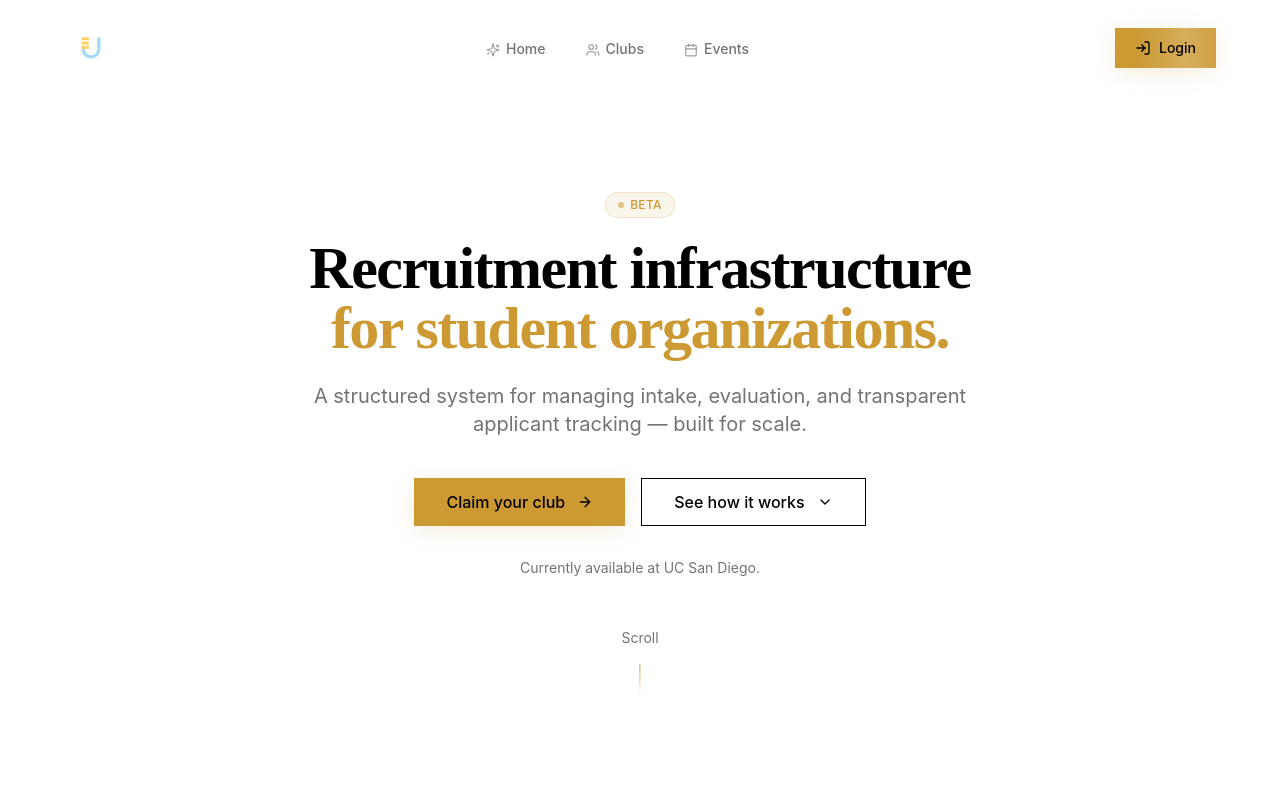
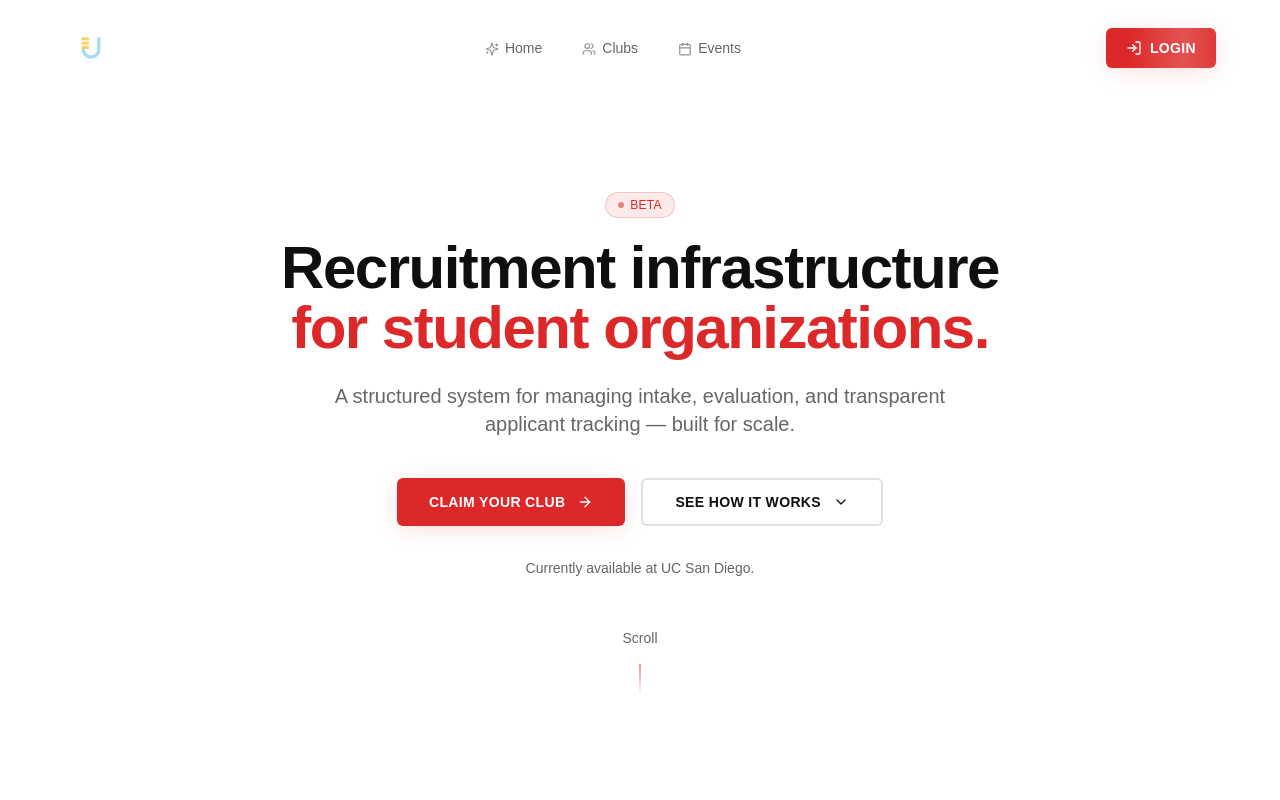
Before and after one commit to jadenrones2-blip/unicircle-connect, a React (Vite) app: page / in a window 1280 px wide. Shown: the top 800 px of the page. Built offline with nearby package versions, Linux system fonts and the light colour scheme.

Commit message:
Porsche-inspired design

```diff
--- a/src/components/ui/button.tsx
+++ b/src/components/ui/button.tsx
@@ -5,24 +5,24 @@ import { cva, type VariantProps } from "class-variance-authority";
 import { cn } from "@/lib/utils";
 
 const buttonVariants = cva(
-  "inline-flex items-center justify-center gap-2 whitespace-nowrap rounded-md text-sm font-medium ring-offset-background transition-all duration-300 focus-visible:outline-none focus-visible:ring-2 focus-visible:ring-ring focus-visible:ring-offset-2 disabled:pointer-events-none disabled:opacity-50 [&_svg]:pointer-events-none [&_svg]:size-4 [&_svg]:shrink-0 font-body",
+  "inline-flex items-center justify-center gap-2 whitespace-nowrap rounded-md text-sm font-semibold tracking-wide ring-offset-background transition-all duration-200 focus-visible:outline-none focus-visible:ring-2 focus-visible:ring-ring focus-visible:ring-offset-2 disabled:pointer-events-none disabled:opacity-50 [&_svg]:pointer-events-none [&_svg]:size-4 [&_svg]:shrink-0 font-body uppercase",
   {
     variants: {
       variant: {
         default: "bg-primary text-primary-foreground hover:bg-primary/90 active:scale-[0.98]",
         destructive: "bg-destructive text-destructive-foreground hover:bg-destructive/90",
-        outline: "border border-border bg-transparent text-foreground hover:border-gold hover:text-gold",
+        outline: "border-2 border-border bg-transparent text-foreground hover:border-gold hover:text-gold",
         secondary: "bg-secondary text-secondary-foreground hover:bg-muted",
         ghost: "hover:bg-secondary hover:text-foreground",
-        link: "text-foreground underline-offset-4 hover:underline",
-        gold: "bg-gold text-primary hover:bg-gold-dark active:scale-[0.98] shadow-gold",
-        premium: "bg-primary text-primary-foreground border border-gold/20 hover:border-gold/50 hover:shadow-gold active:scale-[0.98]",
+        link: "text-foreground underline-offset-4 hover:underline normal-case tracking-normal",
+        gold: "bg-gold text-white hover:bg-gold-dark active:scale-[0.98] shadow-gold",
+        premium: "bg-primary text-primary-foreground border-2 border-gold/30 hover:border-gold/60 hover:shadow-gold active:scale-[0.98]",
       },
       size: {
         default: "h-10 px-5 py-2",
         sm: "h-9 rounded-md px-4 text-xs",
-        lg: "h-12 rounded-md px-8 text-base",
-        xl: "h-14 rounded-md px-10 text-base",
+        lg: "h-12 rounded-md px-8 text-sm",
+        xl: "h-14 rounded-md px-10 text-sm",
         icon: "h-10 w-10",
       },
     },
--- a/src/index.css
+++ b/src/index.css
@@ -2,147 +2,145 @@
 @tailwind components;
 @tailwind utilities;
 
-@import url('https://fonts.googleapis.com/css2?family=Playfair+Display:wght@400;500;600;700&family=Inter:wght@300;400;500;600;700&display=swap');
+@import url("https://fonts.googleapis.com/css2?family=DM+Sans:ital,opsz,wght@0,9..40,100..1000;1,9..40,100..1000&display=swap");
 
-@import url("https://fonts.googleapis.com/css2?family=Space+Grotesk:wght@300;400;500;600;700&display=swap");
+@import url("https://fonts.googleapis.com/css2?family=Outfit:wght@100..900&display=swap");
 
-@import url("https://fonts.googleapis.com/css2?family=Lora:wght@400;500;600;700&display=swap");
-
-@import url("https://fonts.googleapis.com/css2?family=Space+Mono:ital,wght@0,400;0,700;1,400;1,700&display=swap");
+@import url("https://fonts.googleapis.com/css2?family=JetBrains+Mono:ital,wght@0,100..800;1,100..800&display=swap");
 
 @layer base {
   :root {
     --background: 0 0% 100%;
-    --foreground: 0 0% 0%;
+    --foreground: 0 0% 6%;
 
     --card: 0 0% 100%;
-    --card-foreground: 0 0% 0%;
+    --card-foreground: 0 0% 6%;
 
     --popover: 0 0% 100%;
-    --popover-foreground: 0 0% 0%;
+    --popover-foreground: 0 0% 6%;
 
-    --primary: 0 0% 0%;
+    --primary: 0 0% 6%;
     --primary-foreground: 0 0% 100%;
 
     --secondary: 0 0% 96%;
-    --secondary-foreground: 0 0% 0%;
+    --secondary-foreground: 0 0% 6%;
 
-    --muted: 0 0% 96%;
-    --muted-foreground: 0 0% 45%;
+    --muted: 0 0% 95%;
+    --muted-foreground: 0 0% 40%;
 
-    --accent: 0 0% 90%;
-    --accent-foreground: 0 0% 0%;
+    --accent: 0 0% 93%;
+    --accent-foreground: 0 0% 6%;
 
-    --destructive: 0 84% 60%;
-    --destructive-foreground: 0 0% 98%;
+    --destructive: 0 72% 51%;
+    --destructive-foreground: 0 0% 100%;
 
-    --border: 0 0% 0%;
-    --input: 0 0% 0%;
-    --ring: 0 0% 0%;
+    --border: 0 0% 88%;
+    --input: 0 0% 88%;
+    --ring: 0 72% 51%;
 
-    --radius: 0rem;
+    --radius: 0.5rem;
 
-    /* Premium tokens */
-    --gold: 40 60% 50%;
-    --gold-light: 40 50% 65%;
-    --gold-dark: 40 70% 40%;
-    --navy: 220 25% 12%;
-    --navy-light: 220 20% 20%;
-    --charcoal: 220 15% 25%;
+    /* Porsche Racing Tokens */
+    --gold: 0 72% 51%;
+    --gold-light: 0 72% 60%;
+    --gold-dark: 0 72% 42%;
+    --navy: 0 0% 10%;
+    --navy-light: 0 0% 18%;
+    --charcoal: 0 0% 22%;
 
-    --shadow-sm: 3px 3px 0px 0px #000000;
-    --shadow-md: 8px 8px 0px 0px #000000;
-    --shadow-lg: 12px 12px 0px 0px #000000;
-    --shadow-gold: 0 4px 24px -4px hsl(40 60% 50% / 0.25);
+    --shadow-sm: 0 1px 3px 0 hsl(0 0% 0% / 0.06), 0 1px 2px -1px hsl(0 0% 0% / 0.06);
+    --shadow-md: 0 4px 6px -1px hsl(0 0% 0% / 0.08), 0 2px 4px -2px hsl(0 0% 0% / 0.06);
+    --shadow-lg: 0 10px 15px -3px hsl(0 0% 0% / 0.08), 0 4px 6px -4px hsl(0 0% 0% / 0.06);
+    --shadow-gold: 0 4px 24px -4px hsl(0 72% 51% / 0.2);
 
-    --font-display: 'Playfair Display', serif;
-    --font-body: 'Inter', sans-serif;
+    --font-display: 'Outfit', sans-serif;
+    --font-body: 'DM Sans', sans-serif;
 
     --sidebar-background: 0 0% 98%;
-    --sidebar-foreground: 0 0% 0%;
-    --sidebar-primary: 0 0% 0%;
+    --sidebar-foreground: 0 0% 6%;
+    --sidebar-primary: 0 0% 6%;
     --sidebar-primary-foreground: 0 0% 100%;
-    --sidebar-accent: 0 0% 90%;
-    --sidebar-accent-foreground: 0 0% 0%;
-    --sidebar-border: 0 0% 0%;
-    --sidebar-ring: 0 0% 0%;
-    --chart-1: 12 76% 61%;
+    --sidebar-accent: 0 0% 93%;
+    --sidebar-accent-foreground: 0 0% 6%;
+    --sidebar-border: 0 0% 88%;
+    --sidebar-ring: 0 72% 51%;
+    --chart-1: 0 72% 51%;
     --chart-2: 173 58% 39%;
     --chart-3: 197 37% 24%;
     --chart-4: 43 74% 66%;
     --chart-5: 27 87% 67%;
     --sidebar: 0 0% 98%;
-    --font-sans: 'Space Grotesk', ui-sans-serif, system-ui, -apple-system, BlinkMacSystemFont, 'Segoe UI', Roboto, 'Helvetica Neue', Arial, 'Noto Sans', sans-serif;
+    --font-sans: 'DM Sans', ui-sans-serif, system-ui, -apple-system, BlinkMacSystemFont, 'Segoe UI', Roboto, 'Helvetica Neue', Arial, 'Noto Sans', sans-serif;
     --font-serif: ui-serif, Georgia, Cambria, 'Times New Roman', Times, serif;
-    --font-mono: 'Space Mono', ui-monospace, SFMono-Regular, Menlo, Monaco, Consolas, 'Liberation Mono', 'Courier New', monospace;
-    --shadow-2xs: 1px 1px 0px 0px #000000;
-    --shadow-xs: 2px 2px 0px 0px #000000;
-    --shadow: 5px 5px 0px 0px #000000;
-    --shadow-xl: 16px 16px 0px 0px #000000;
-    --shadow-2xl: 24px 24px 0px 0px #000000;
+    --font-mono: 'JetBrains Mono', ui-monospace, SFMono-Regular, Menlo, Monaco, Consolas, 'Liberation Mono', 'Courier New', monospace;
+    --shadow-2xs: 0 1px 2px 0 hsl(0 0% 0% / 0.03);
+    --shadow-xs: 0 1px 2px 0 hsl(0 0% 0% / 0.05);
+    --shadow: 0 1px 3px 0 hsl(0 0% 0% / 0.1), 0 1px 2px -1px hsl(0 0% 0% / 0.1);
+    --shadow-xl: 0 20px 25px -5px hsl(0 0% 0% / 0.1), 0 8px 10px -6px hsl(0 0% 0% / 0.1);
+    --shadow-2xl: 0 25px 50px -12px hsl(0 0% 0% / 0.25);
     --tracking-normal: 0em;
     --spacing: 0.25rem;
   }
 
   .dark {
-    --background: 0 0% 0%;
-    --foreground: 0 0% 100%;
+    --background: 0 0% 4%;
+    --foreground: 0 0% 96%;
 
-    --card: 0 0% 0%;
-    --card-foreground: 0 0% 100%;
+    --card: 0 0% 7%;
+    --card-foreground: 0 0% 96%;
 
-    --popover: 0 0% 0%;
-    --popover-foreground: 0 0% 100%;
+    --popover: 0 0% 7%;
+    --popover-foreground: 0 0% 96%;
 
-    --primary: 0 0% 100%;
-    --primary-foreground: 0 0% 0%;
+    --primary: 0 0% 96%;
+    --primary-foreground: 0 0% 4%;
 
-    --secondary: 0 0% 15%;
-    --secondary-foreground: 0 0% 100%;
+    --secondary: 0 0% 12%;
+    --secondary-foreground: 0 0% 96%;
 
-    --muted: 0 0% 15%;
-    --muted-foreground: 0 0% 65%;
+    --muted: 0 0% 12%;
+    --muted-foreground: 0 0% 55%;
 
-    --accent: 0 0% 15%;
-    --accent-foreground: 0 0% 100%;
+    --accent: 0 0% 14%;
+    --accent-foreground: 0 0% 96%;
 
-    --destructive: 0 62% 30%;
+    --destructive: 0 72% 45%;
     --destructive-foreground: 0 0% 100%;
 
-    --border: 0 0% 100%;
-    --input: 0 0% 100%;
-    --ring: 0 0% 100%;
+    --border: 0 0% 16%;
+    --input: 0 0% 16%;
+    --ring: 0 72% 51%;
 
-    --gold: 40 60% 55%;
-    --gold-light: 40 50% 70%;
-    --gold-dark: 40 70% 45%;
-    --navy: 220 25% 90%;
-    --navy-light: 220 20% 80%;
-    --charcoal: 220 15% 75%;
+    --gold: 0 72% 55%;
+    --gold-light: 0 72% 65%;
+    --gold-dark: 0 72% 45%;
+    --navy: 0 0% 90%;
+    --navy-light: 0 0% 80%;
+    --charcoal: 0 0% 75%;
 
-    --sidebar-background: 240 5.9% 10%;
-    --sidebar-foreground: 0 0% 100%;
-    --sidebar-primary: 0 0% 100%;
-    --sidebar-primary-foreground: 0 0% 0%;
-    --sidebar-accent: 0 0% 15%;
-    --sidebar-accent-foreground: 0 0% 100%;
-    --sidebar-border: 0 0% 100%;
-    --sidebar-ring: 0 0% 100%;
-    --chart-1: 220 70% 50%;
+    --sidebar-background: 0 0% 6%;
+    --sidebar-foreground: 0 0% 96%;
+    --sidebar-primary: 0 0% 96%;
+    --sidebar-primary-foreground: 0 0% 4%;
+    --sidebar-accent: 0 0% 14%;
+    --sidebar-accent-foreground: 0 0% 96%;
+    --sidebar-border: 0 0% 16%;
+    --sidebar-ring: 0 72% 51%;
+    --chart-1: 0 72% 55%;
     --chart-2: 160 60% 45%;
     --chart-3: 30 80% 55%;
     --chart-4: 280 65% 60%;
     --chart-5: 340 75% 55%;
     --sidebar: 0 0% 5%;
-    --radius: 0rem;
-    --shadow-2xs: 1px 1px 0px 0px #ffffff;
-    --shadow-xs: 2px 2px 0px 0px #ffffff;
-    --shadow-sm: 3px 3px 0px 0px #ffffff;
-    --shadow: 5px 5px 0px 0px #ffffff;
-    --shadow-md: 8px 8px 0px 0px #ffffff;
-    --shadow-lg: 12px 12px 0px 0px #ffffff;
-    --shadow-xl: 16px 16px 0px 0px #ffffff;
-    --shadow-2xl: 24px 24px 0px 0px #ffffff;
+    --radius: 0.5rem;
+    --shadow-2xs: 0 1px 2px 0 hsl(0 0% 0% / 0.1);
+    --shadow-xs: 0 1px 2px 0 hsl(0 0% 0% / 0.15);
+    --shadow-sm: 0 1px 3px 0 hsl(0 0% 0% / 0.2);
+    --shadow: 0 1px 3px 0 hsl(0 0% 0% / 0.3), 0 1px 2px -1px hsl(0 0% 0% / 0.3);
+    --shadow-md: 0 4px 6px -1px hsl(0 0% 0% / 0.3);
+    --shadow-lg: 0 10px 15px -3px hsl(0 0% 0% / 0.3);
+    --shadow-xl: 0 20px 25px -5px hsl(0 0% 0% / 0.3);
+    --shadow-2xl: 0 25px 50px -12px hsl(0 0% 0% / 0.5);
   }
 }
 
@@ -162,7 +160,8 @@
 
   h1, h2, h3, h4, h5, h6 {
     font-family: var(--font-display);
-    letter-spacing: -0.02em;
+    letter-spacing: -0.03em;
+    font-weight: 700;
   }
 }
 
@@ -248,7 +247,7 @@
   --fc-button-active-border-color: hsl(var(--gold));
   --fc-event-bg-color: hsl(var(--primary));
   --fc-event-border-color: hsl(var(--primary));
-  --fc-today-bg-color: hsl(var(--gold) / 0.1);
+  --fc-today-bg-color: hsl(var(--gold) / 0.08);
   --fc-page-bg-color: hsl(var(--background));
   --fc-neutral-bg-color: hsl(var(--muted));
   --fc-list-event-hover-bg-color: hsl(var(--muted));
@@ -261,7 +260,7 @@
 .clubs-calendar .fc-toolbar-title {
   font-family: var(--font-display);
   font-size: 1.5rem !important;
-  font-weight: 600;
+  font-weight: 700;
   color: hsl(var(--foreground));
 }
 
@@ -269,7 +268,7 @@
   font-family: var(--font-body);
   font-weight: 500;
   padding: 0.5rem 1rem;
-  border-radius: 0.375rem;
+  border-radius: 0.5rem;
   transition: all 0.2s ease;
 }
 
@@ -293,7 +292,7 @@
 
 .clubs-calendar .fc-day-today .fc-daygrid-day-number {
   background-color: hsl(var(--gold));
-  color: hsl(var(--primary-foreground));
+  color: hsl(0 0% 100%);
   border-radius: 9999px;
   width: 1.75rem;
   height: 1.75rem;
@@ -307,12 +306,12 @@
   font-weight: 500;
   text-transform: uppercase;
   font-size: 0.75rem;
-  letter-spacing: 0.05em;
+  letter-spacing: 0.08em;
   padding: 0.75rem 0;
 }
 
 .clubs-calendar .fc-event {
-  border-radius: 0.25rem;
+  border-radius: 0.375rem;
   font-size: 0.75rem;
   padding: 0.125rem 0.375rem;
   cursor: pointer;
--- a/tailwind.config.ts
+++ b/tailwind.config.ts
@@ -15,15 +15,15 @@ export default {
   	extend: {
   		fontFamily: {
   			display: [
-  				'var(--font-display)',
-  				'serif'
+  				'Outfit',
+  				'sans-serif'
   			],
   			body: [
-  				'var(--font-body)',
+  				'DM Sans',
   				'sans-serif'
   			],
   			sans: [
-  				'Space Grotesk',
+  				'DM Sans',
   				'ui-sans-serif',
   				'system-ui',
   				'-apple-system',
@@ -36,7 +36,6 @@ export default {
   				'sans-serif'
   			],
   			serif: [
-  				'Lora',
   				'ui-serif',
   				'Georgia',
   				'Cambria',
@@ -45,7 +44,7 @@ export default {
   				'serif'
   			],
   			mono: [
-  				'Space Mono',
+  				'JetBrains Mono',
   				'ui-monospace',
   				'SFMono-Regular',
   				'Menlo',
@@ -128,72 +127,36 @@ export default {
   		},
   		keyframes: {
   			'accordion-down': {
-  				from: {
-  					height: '0'
-  				},
-  				to: {
-  					height: 'var(--radix-accordion-content-height)'
-  				}
+  				from: { height: '0' },
+  				to: { height: 'var(--radix-accordion-content-height)' }
   			},
   			'accordion-up': {
-  				from: {
-  					height: 'var(--radix-accordion-content-height)'
-  				},
-  				to: {
-  					height: '0'
-  				}
+  				from: { height: 'var(--radix-accordion-content-height)' },
+  				to: { height: '0' }
   			},
   			'fade-up': {
-  				'0%': {
-  					opacity: '0',
-  					transform: 'translateY(20px)'
-  				},
-  				'100%': {
-  					opacity: '1',
-  					transform: 'translateY(0)'
-  				}
+  				'0%': { opacity: '0', transform: 'translateY(20px)' },
+  				'100%': { opacity: '1', transform: 'translateY(0)' }
   			},
   			'fade-in': {
-  				'0%': {
-  					opacity: '0'
-  				},
-  				'100%': {
-  					opacity: '1'
-  				}
+  				'0%': { opacity: '0' },
+  				'100%': { opacity: '1' }
   			},
   			'scale-in': {
-  				'0%': {
-  					opacity: '0',
-  					transform: 'scale(0.95)'
-  				},
-  				'100%': {
-  					opacity: '1',
-  					transform: 'scale(1)'
-  				}
+  				'0%': { opacity: '0', transform: 'scale(0.95)' },
+  				'100%': { opacity: '1', transform: 'scale(1)' }
   			},
   			'shimmer': {
-  				'0%': {
-  					backgroundPosition: '-200% 0'
-  				},
-  				'100%': {
-  					backgroundPosition: '200% 0'
-  				}
+  				'0%': { backgroundPosition: '-200% 0' },
+  				'100%': { backgroundPosition: '200% 0' }
   			},
   			'float': {
-  				'0%, 100%': {
-  					transform: 'translateY(0)'
-  				},
-  				'50%': {
-  					transform: 'translateY(-10px)'
-  				}
+  				'0%, 100%': { transform: 'translateY(0)' },
+  				'50%': { transform: 'translateY(-10px)' }
   			},
   			'pulse-gold': {
-  				'0%, 100%': {
-  					boxShadow: '0 0 0 0 hsl(var(--gold) / 0.4)'
-  				},
-  				'50%': {
-  					boxShadow: '0 0 0 8px hsl(var(--gold) / 0)'
-  				}
+  				'0%, 100%': { boxShadow: '0 0 0 0 hsl(var(--gold) / 0.4)' },
+  				'50%': { boxShadow: '0 0 0 8px hsl(var(--gold) / 0)' }
   			}
   		},
   		animation: {
```
